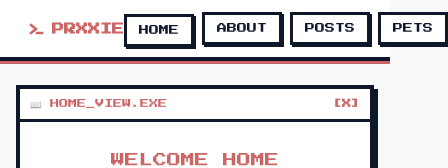
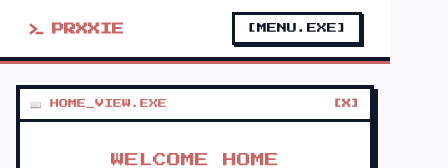
Before and after one commit to prxxie/prxxie.github.io, a React (Vite) app in the folder packages/shell/: page / in a window 390 px wide. Shown: the top 168 px of the page, 448 px wide, since content can reach past the window. Built offline with nearby package versions, Linux system fonts and the light colour scheme.

Commit message:
feat: implement mobile responsive offcanvas menu and backdrop overlay

```diff
--- a/packages/shell/src/components/ConsoleFrame.jsx
+++ b/packages/shell/src/components/ConsoleFrame.jsx
@@ -1,11 +1,45 @@
-import React from 'react';
+import React, { useEffect } from 'react';
 import { usePetStore } from '../store/petStore';
+import { useUiStore } from '../store/uiStore';
 
 export default function ConsoleFrame({ children, currentTab, setTab }) {
+  const { isMenuOpen, setMenuOpen, toggleMenu } = useUiStore();
+
+  useEffect(() => {
+    if (isMenuOpen) {
+      document.body.classList.add('overflow-hidden');
+    } else {
+      document.body.classList.remove('overflow-hidden');
+    }
+    return () => {
+      document.body.classList.remove('overflow-hidden');
+    };
+  }, [isMenuOpen]);
+
+  useEffect(() => {
+    const handleKeyDown = (e) => {
+      if (e.key === 'Escape') setMenuOpen(false);
+    };
+    window.addEventListener('keydown', handleKeyDown);
+    return () => window.removeEventListener('keydown', handleKeyDown);
+  }, [setMenuOpen]);
+
+  const handleTabClick = (tabName) => {
+    setTab(tabName);
+    setMenuOpen(false);
+  };
+
+  const navItems = [
+    { id: 'home', label: 'HOME' },
+    { id: 'about', label: 'ABOUT' },
+    { id: 'posts', label: 'POSTS' },
+    { id: 'pets', label: 'PETS' }
+  ];
+
   return (
     <div className="w-full min-h-screen flex flex-col bg-cozy-bg box-border">
       {/* Top Header Bar */}
-      <header className="bg-white border-b-4 border-cozy-border p-3 shadow-[0_3px_0px_var(--color-cozy-accent)] box-border w-full">
+      <header className="bg-white border-b-4 border-cozy-border p-3 shadow-[0_3px_0px_var(--color-cozy-accent)] box-border w-full relative z-30">
         <div className="max-w-5xl mx-auto flex justify-between items-center w-full px-4 box-border">
           {/* Logo container with vertical centering */}
           <div className="flex items-center gap-2">
@@ -25,35 +59,62 @@ export default function ConsoleFrame({ children, currentTab, setTab }) {
             <span className="font-press text-xs font-bold text-cozy-accent">PRXXIE</span>
           </div>
 
-          {/* Navigation Menu */}
-          <nav className="flex gap-2">
+          {/* Navigation Menu (Desktop Only) */}
+          <nav className="hidden md:flex gap-2">
+            {navItems.map((item) => (
               <button
-              onClick={() => setTab('home')}
-              className={`pixel-btn text-[8px] sm:text-[9px] px-2 sm:px-3 py-1 ${currentTab === 'home' ? 'bg-cozy-accent text-white border-cozy-border shadow-none translate-y-[2px]' : ''}`}
+                key={item.id}
+                onClick={() => handleTabClick(item.id)}
+                className={`pixel-btn text-[9px] px-3 py-1 ${currentTab === item.id ? 'bg-cozy-accent text-white border-cozy-border shadow-none translate-y-[2px]' : ''}`}
               >
-              HOME
+                {item.label}
               </button>
+            ))}
+          </nav>
+
+          {/* Menu Toggle Button (Mobile Only) */}
           <button
-              onClick={() => setTab('about')}
-              className={`pixel-btn text-[8px] sm:text-[9px] px-2 sm:px-3 py-1 ${currentTab === 'about' ? 'bg-cozy-accent text-white border-cozy-border shadow-none translate-y-[2px]' : ''}`}
+            onClick={toggleMenu}
+            className="md:hidden pixel-btn text-[9px] px-3 py-1"
           >
-              ABOUT
+            [MENU.EXE]
           </button>
+        </div>
+      </header>
+
+      {/* Mobile Drawer Overlay Backdrop */}
+      {isMenuOpen && (
+        <div
+          className="fixed inset-0 bg-black/45 z-40 md:hidden animate-[fade-in_0.2s_ease-out]"
+          onClick={() => setMenuOpen(false)}
+        />
+      )}
+
+      {/* Mobile Offcanvas Drawer Panel */}
+      {isMenuOpen && (
+        <div className="fixed top-0 right-0 bottom-0 w-64 bg-white border-l-4 border-cozy-border z-50 p-4 flex flex-col gap-4 shadow-[-4px_0_0_var(--color-cozy-border)] animate-[slideIn_0.2s_ease-out] md:hidden">
+          <div className="flex justify-between items-center border-b-2 border-dashed border-cozy-border pb-2">
+            <span className="font-press text-[10px] text-cozy-accent">📂 MENU.EXE</span>
             <button
-              onClick={() => setTab('posts')}
-              className={`pixel-btn text-[8px] sm:text-[9px] px-2 sm:px-3 py-1 ${currentTab === 'posts' ? 'bg-cozy-accent text-white border-cozy-border shadow-none translate-y-[2px]' : ''}`}
+              onClick={() => setMenuOpen(false)}
+              className="text-cozy-accent font-bold cursor-pointer font-press text-[10px] bg-transparent border-none"
             >
-              POSTS
+              [X]
             </button>
+          </div>
+          <nav className="flex flex-col gap-3">
+            {navItems.map((item) => (
               <button
-              onClick={() => setTab('pets')}
-              className={`pixel-btn text-[8px] sm:text-[9px] px-2 sm:px-3 py-1 ${currentTab === 'pets' ? 'bg-cozy-accent text-white border-cozy-border shadow-none translate-y-[2px]' : ''}`}
+                key={item.id}
+                onClick={() => handleTabClick(item.id)}
+                className={`pixel-btn w-full text-[10px] text-left py-2 px-3 ${currentTab === item.id ? 'bg-cozy-accent text-white border-cozy-border shadow-none' : ''}`}
               >
-              PETS
+                {currentTab === item.id ? '[x]' : '[ ]'} {item.label}
               </button>
+            ))}
           </nav>
         </div>
-      </header>
+      )}
 
       {/* Content Section */}
       <main className="w-full max-w-5xl mx-auto flex-1 px-4 py-6 box-border">
```
Also changed, not shown: 1 other file (tests, documents, lock files or other folders). Lines whose indentation alone changed are shown as unchanged.
